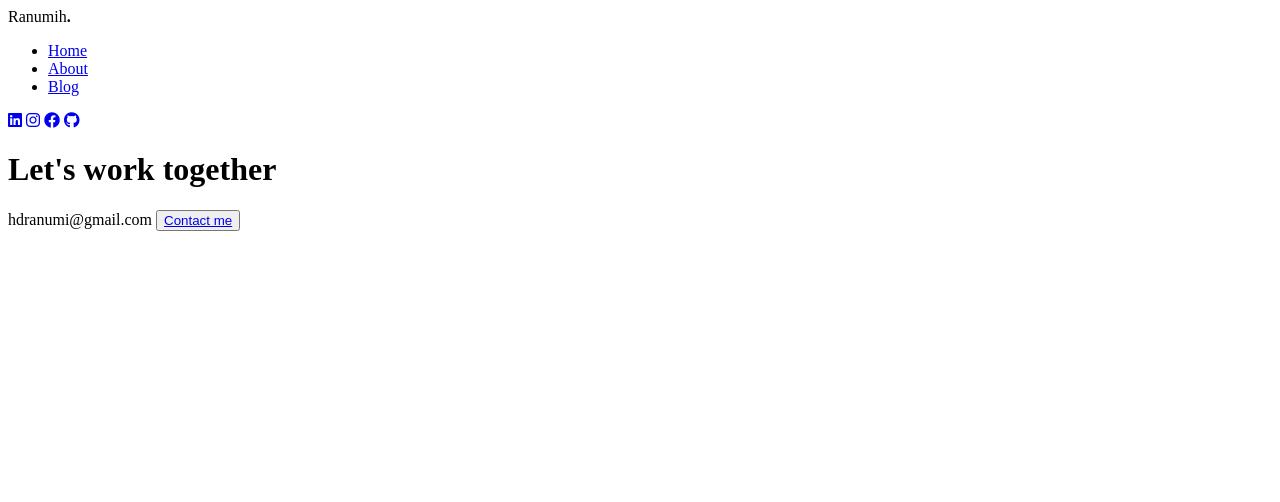
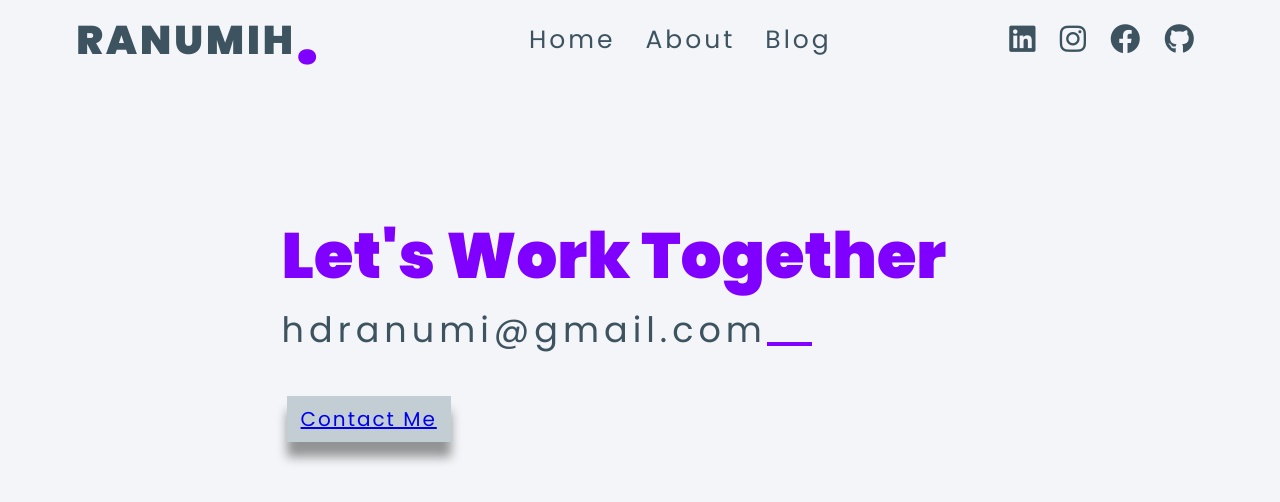
Before and after one commit to ranumih/ranumih.github.io, a plain HTML site: page hireme.html in a window 1280 px wide. Drawn offline with Linux system fonts and the light colour scheme.

Commit message:
Update hireme.html

```diff
--- a/hireme.html
+++ b/hireme.html
@@ -3,7 +3,7 @@
     <head>
         <meta charset="UTF-8">
         <link rel = "stylesheet" href="https://cdnjs.cloudflare.com/ajax/libs/font-awesome/6.4.0/css/all.min.css">
-        <link rel ="stylesheet" href="style2.css">
+        <link rel ="stylesheet" href="style.css">
         <title>Portfolio</title>
     </head>
     <body>
@@ -11,9 +11,9 @@
             <nav>
                 <div class="logo"> Ranumih<b>.</b></div>
                 <ul class="navItems">
-                    <li><a href="index2.html">Home</a></li>
-                    <li><a href="aboutme2.html">About</a></li>
-                    <li><a href="blog2.html">Blog</a></li>
+                    <li><a href="index.html">Home</a></li>
+                    <li><a href="aboutme.html">About</a></li>
+                    <li><a href="blog.html">Blog</a></li>
                 </ul>
                 <div class="links" >
                     <a href="https://www.linkedin.com/in/ranumi-hettiarachchi-789838244?lipi=urn%3Ali%3Apage%3Ad_flagship3_profile_view_base_contact_details%3BfpJe5dZdSz%2BPW5tm9kYiTw%3D%3D" target="_blank"><i class="fab fa-linkedin"></i></a>
```
